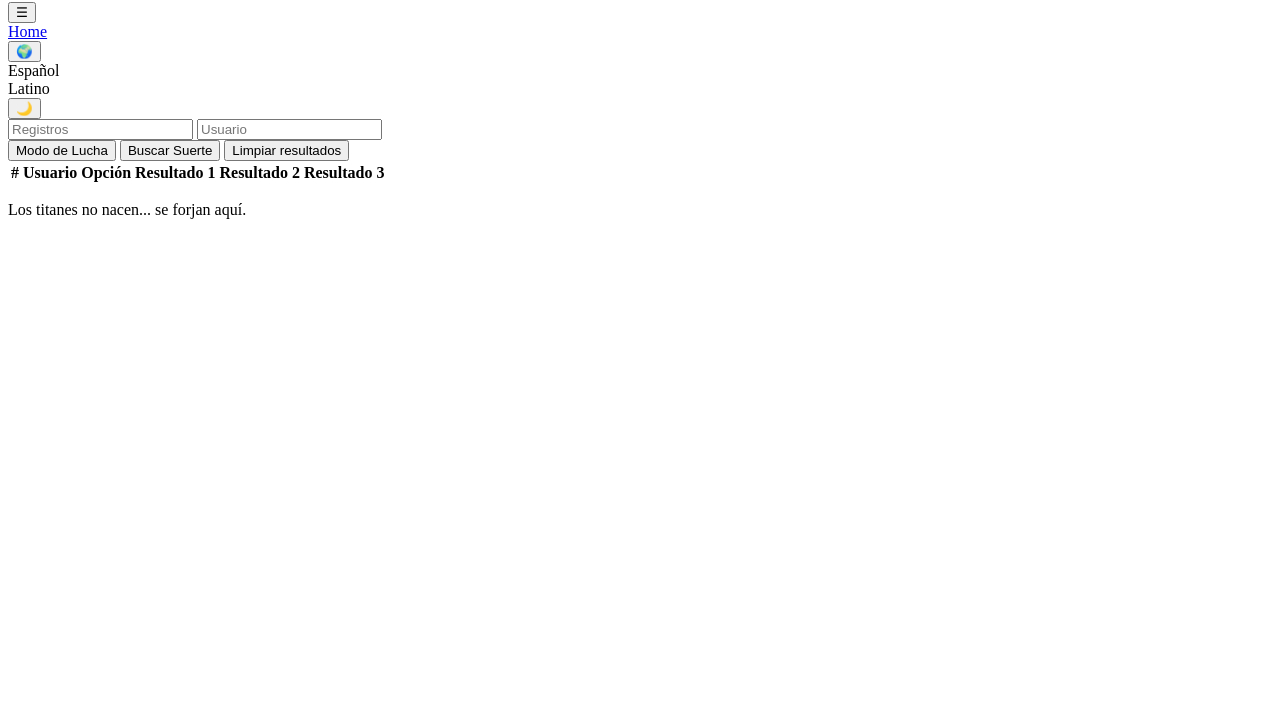
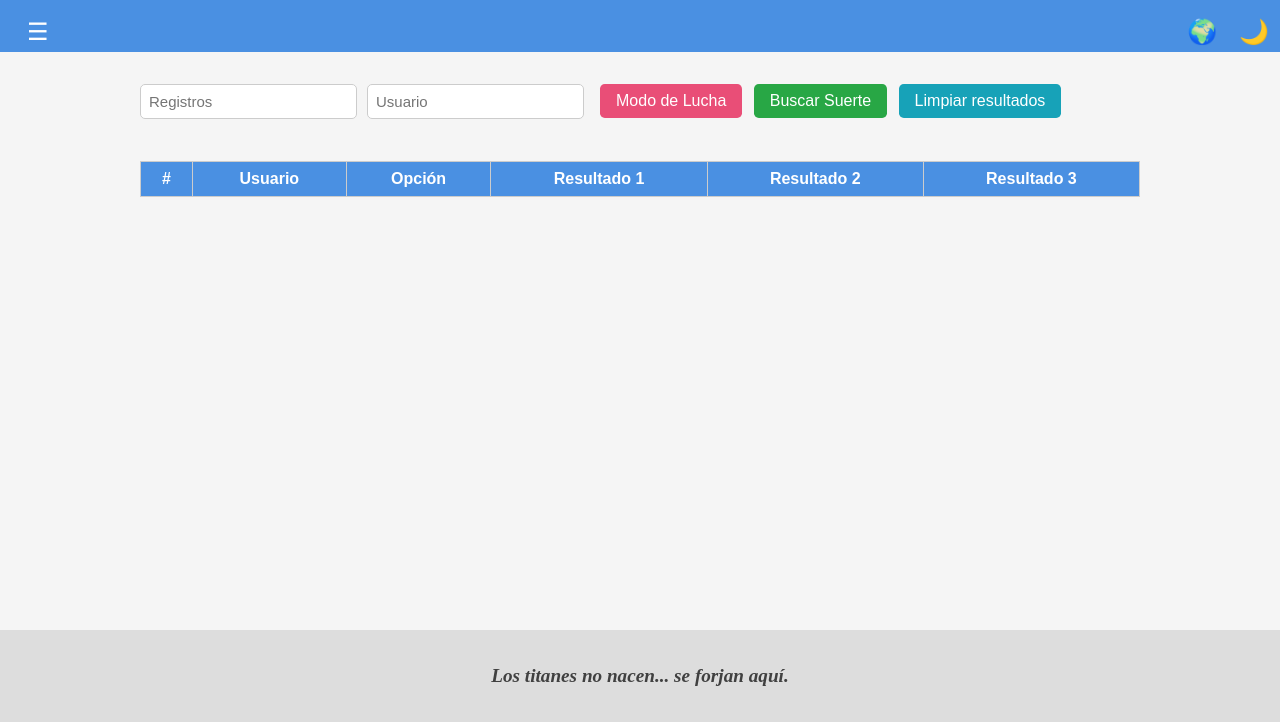
Before and after one commit to Codigo-Estudio/pvpamistosoml, a plain HTML site: page index.html in a window 1280 px wide. Shown: the part 78-800 px from the top of the page. Drawn offline with Linux system fonts and the light colour scheme; the site is published under a folder, as on GitHub Pages, so addresses that start at the root find nothing.

```diff
--- a/index.html
+++ b/index.html
@@ -4,8 +4,8 @@
     <meta charset="UTF-8" />
     <meta name="viewport" content="width=device-width, initial-scale=1.0" />
     <title>Random ML</title>
-    <link rel="stylesheet" href="/pvpamistosoml/css/general.css" />
-    <link rel="stylesheet" href="/pvpamistosoml/css/index.css" />
+    <link rel="stylesheet" href="css/general.css" />
+    <link rel="stylesheet" href="css/index.css" />
   </head>
   <body>
     <!-- Encabezado con título -->
@@ -83,7 +83,7 @@
       <p id="motivational-footer">Los titanes no nacen... se forjan aquí.</p>
     </footer>
 
-    <script src="/pvpamistosoml/js/general.js"></script>
-    <script src="/pvpamistosoml/js/index.js"></script>
+    <script src="js/general.js"></script>
+    <script src="js/index.js"></script>
   </body>
 </html>
```
Also changed, not shown: 9 other files.
